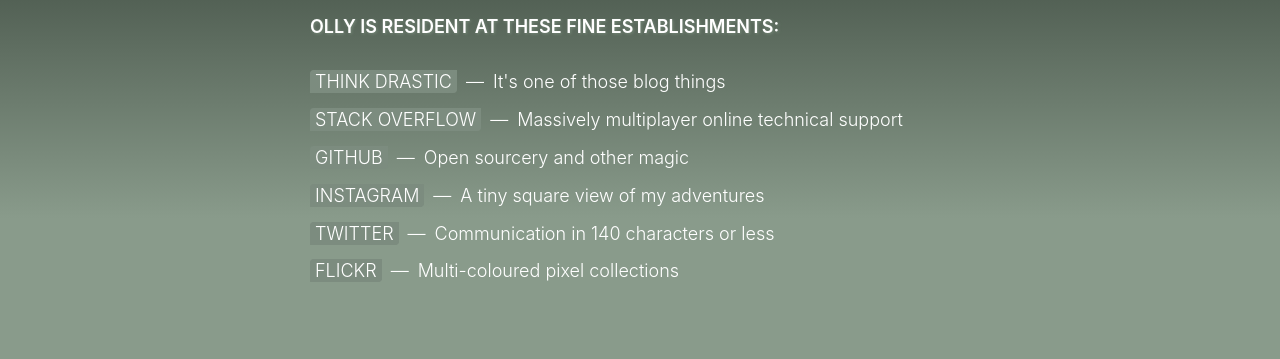
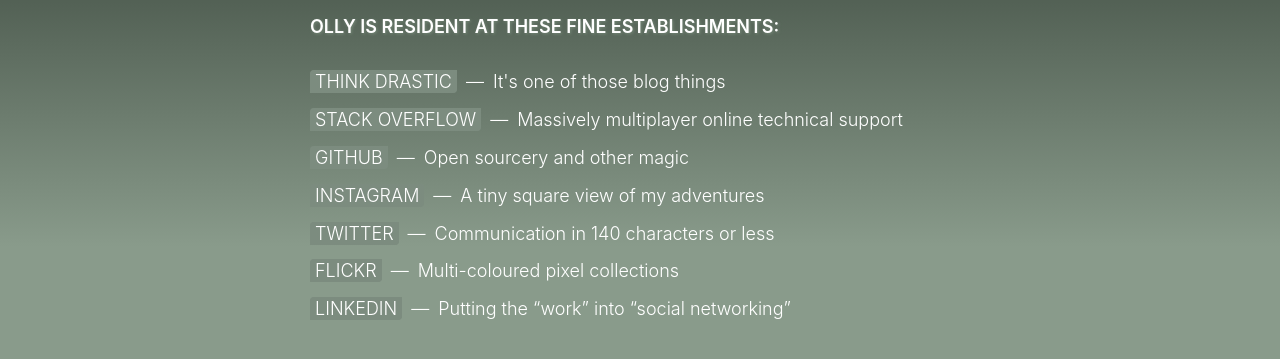
Before and after one commit to OllyHodgson/OllyHodgson.github.io, a plain HTML site: page index.html in a window 1280 px wide. Both pictures are taken after a click on the link "find me at these fine establishments". Shown: the part 271-630 px from the top of the page. Drawn offline with Linux system fonts and the light colour scheme.

Commit message:
Added LinkedIn

```diff
--- a/index.html
+++ b/index.html
@@ -80,7 +80,8 @@
 					<li><a href="https://github.com/OllyHodgson" rel="external me">Github</a>&#8194;&#8212;&#8194;Open sourcery and other magic</li>
 					<li><a href="https://www.instagram.com/ollyhodgson/" rel="external me">Instagram</a>&#8194;&#8212;&#8194;A tiny square view of my adventures</li>
 					<li><a href="https://twitter.com/ollyhodgson/" rel="external me">Twitter</a>&#8194;&#8212;&#8194;Communication in 140 characters or less</li>
-					<li><a href="https://flickr.com/photos/gnarly/" rel="external me">Flickr</a>&#8194;&#8212;&#8194;Multi-coloured pixel collections</li>
+          <li><a href="https://flickr.com/photos/gnarly/" rel="external me">Flickr</a>&#8194;&#8212;&#8194;Multi-coloured pixel collections</li>
+          <li><a href="https://www.linkedin.com/in/ollyhodgson/" rel="external me">LinkedIn</a>&#8194;&#8212;&#8194;Putting the &#8220;work&#8221; into &#8220;social networking&#8221;</li>
 				</ul>
 			</div>
 
```
